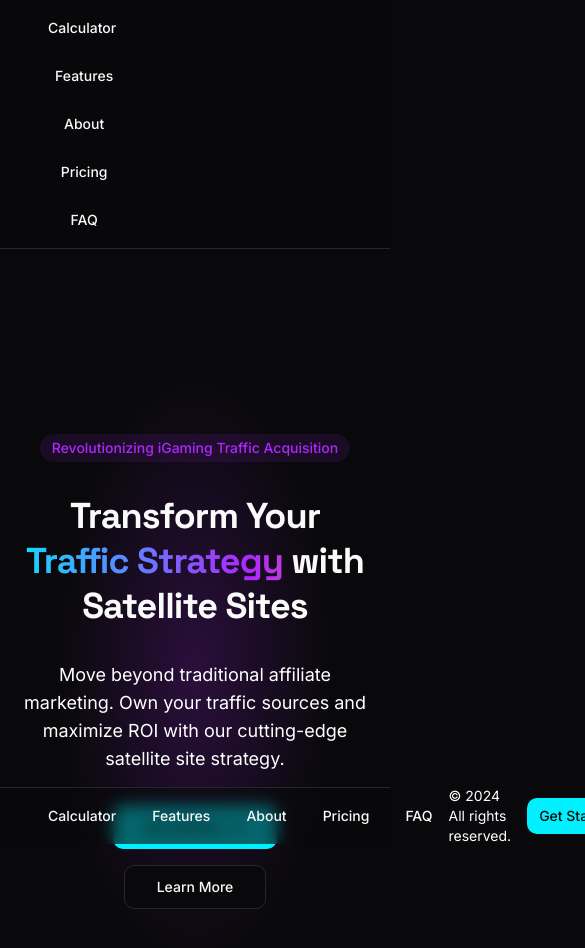
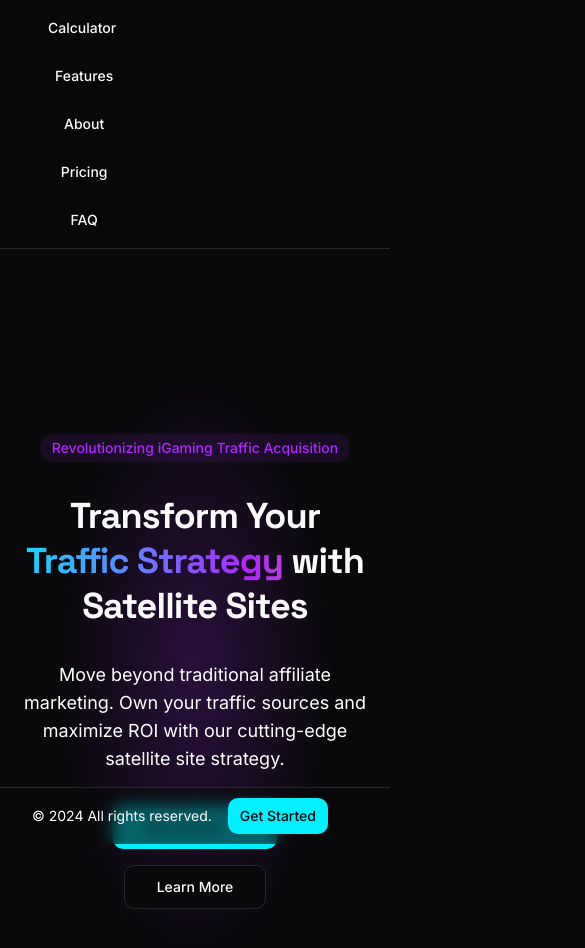
Before and after one commit to iGamingAudit/igaming-audit, a React (Vite) app: page / in a window 390 px wide. Shown: the top 948 px of the page, 585 px wide, since content can reach past the window. Built offline with nearby package versions, Linux system fonts and the light colour scheme.

Commit message:
Remove footer navbar on mobile
Updated the Footer component to display only the Copyright notice and the Get Started button on mobile devices, removing the navigation menu for a cleaner interface.
[skip gpt_engineer]

```diff
--- a/src/components/Footer.tsx
+++ b/src/components/Footer.tsx
@@ -32,7 +32,7 @@ const Footer = () => {
   return (
     <footer className="sticky bottom-0 z-50 w-full border-t bg-background/95 backdrop-blur supports-[backdrop-filter]:bg-background/60">
       <div className="container flex h-14 items-center justify-between">
-        <NavigationMenu>
+        <NavigationMenu className="hidden md:flex">
           <NavigationMenuList>
             <NavigationMenuItem>
               <Button
```
